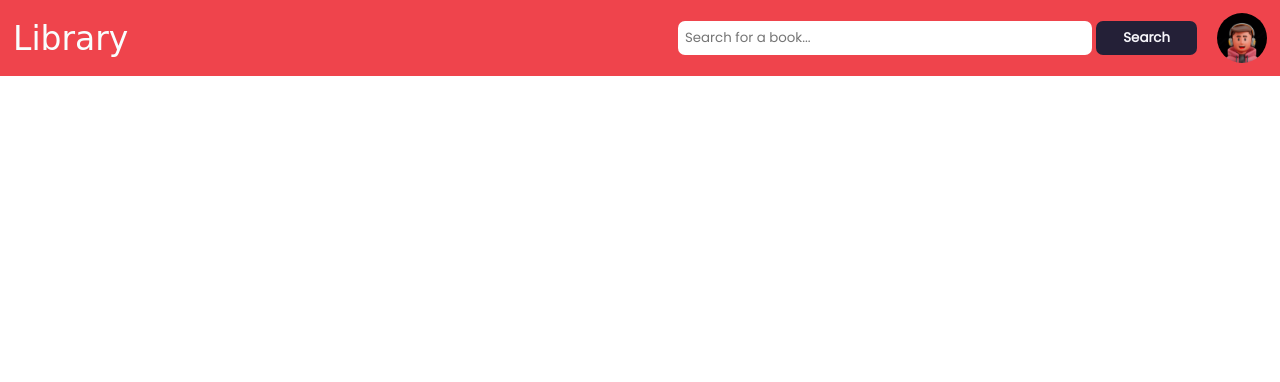
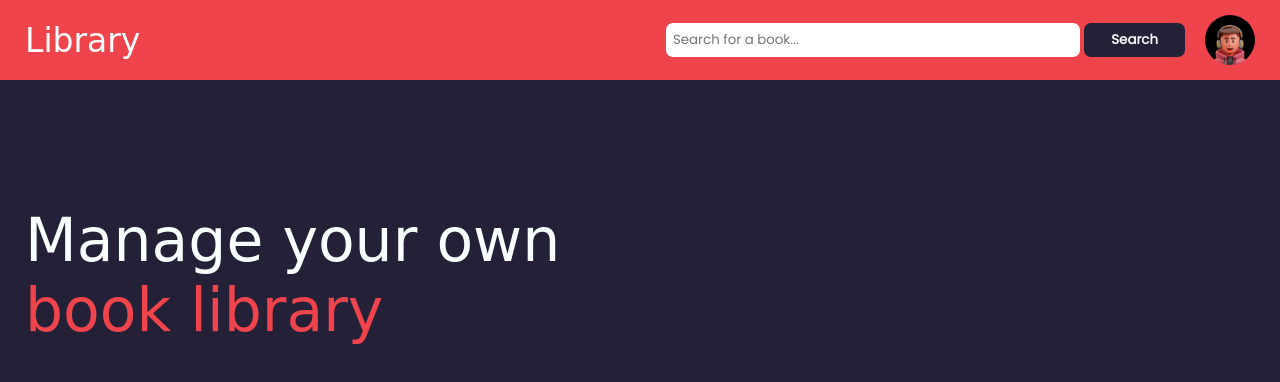
Before and after one commit to stefanbrkic1/BookLibrary, a plain HTML site: page index.html in a window 1280 px wide. Drawn offline with Linux system fonts and the light colour scheme; a web font is replaced by a local one.

Commit message:
Added main section

```diff
--- a/index.html
+++ b/index.html
@@ -10,6 +10,7 @@
     <link rel="Website Icon" href="img/book.png" type="png">
 </head>
 <body>
+    <div class="container1">
     <!--#region header-->
     <header class="header-container">
         <div class="header-left">
@@ -30,5 +31,19 @@
         </div>
     </header>
     <!--#endregion-->
+
+    <!--#region main-->
+    <main class="container">
+        <section id="firstSection">
+            <div class="display-text">
+                Manage your own <span class="display-text-span">book library</span>
+            </div>
+            <div class="img-container">
+
+            </div>
+        </section>
+    </main>
+    <!--#endregion-->
+    </div>
 </body>
 </html>
--- a/style.css
+++ b/style.css
@@ -13,6 +13,7 @@ html{
 
 body{
     font-size: 16rem;
+    background-color: #242037;
 }
 
 :root{
@@ -24,15 +25,19 @@ body{
     --white-color: #f9fefe;
 }
 
+.container1{
+    width: 100vw;
+    height: 100vh;
+}
+
 .header-container{
-    width: 100%;
     background-color: var(--primary-color);
     display: flex;
     grid-template-columns: repeat(2, 1fr);
 }
 
 .header-left, .header-right{
-    padding: 13px;
+    padding: 15px 25px 15px 25px;
 }
 
 .header-left{
@@ -72,7 +77,6 @@ body{
     outline: none;
     border-radius: 7px;
     width: 400px;
-    min-width: 200px;
 }
 
 .btn-search{
@@ -96,3 +100,41 @@ body{
     font-family: 'Bowlby One SC', cursive;
     color: var(--white-color);
 }
+
+#firstSection{
+    background-color: #242037;
+    display: flex;
+    padding: 25px;
+}
+
+.display-text{
+    flex: 1;
+    color: var(--white-color);
+    font-family: 'Bowlby One SC', cursive;
+    font-size: 60rem;
+    margin-top: 100px;
+}
+
+.img-container{
+    flex: 1;
+}
+
+.display-text-span{
+    color: var(--primary-color);
+    font-family: 'Bowlby One SC', cursive;
+    font-size: 60rem;
+}
+
+
+
+/*Media queries*/
+
+@media screen and (max-width: 768px){
+    .search-bar{
+        display: none;
+    }
+}
+
+@media screen and(min-width: 769px) and (max-width: 1024px){
+
+}
```
